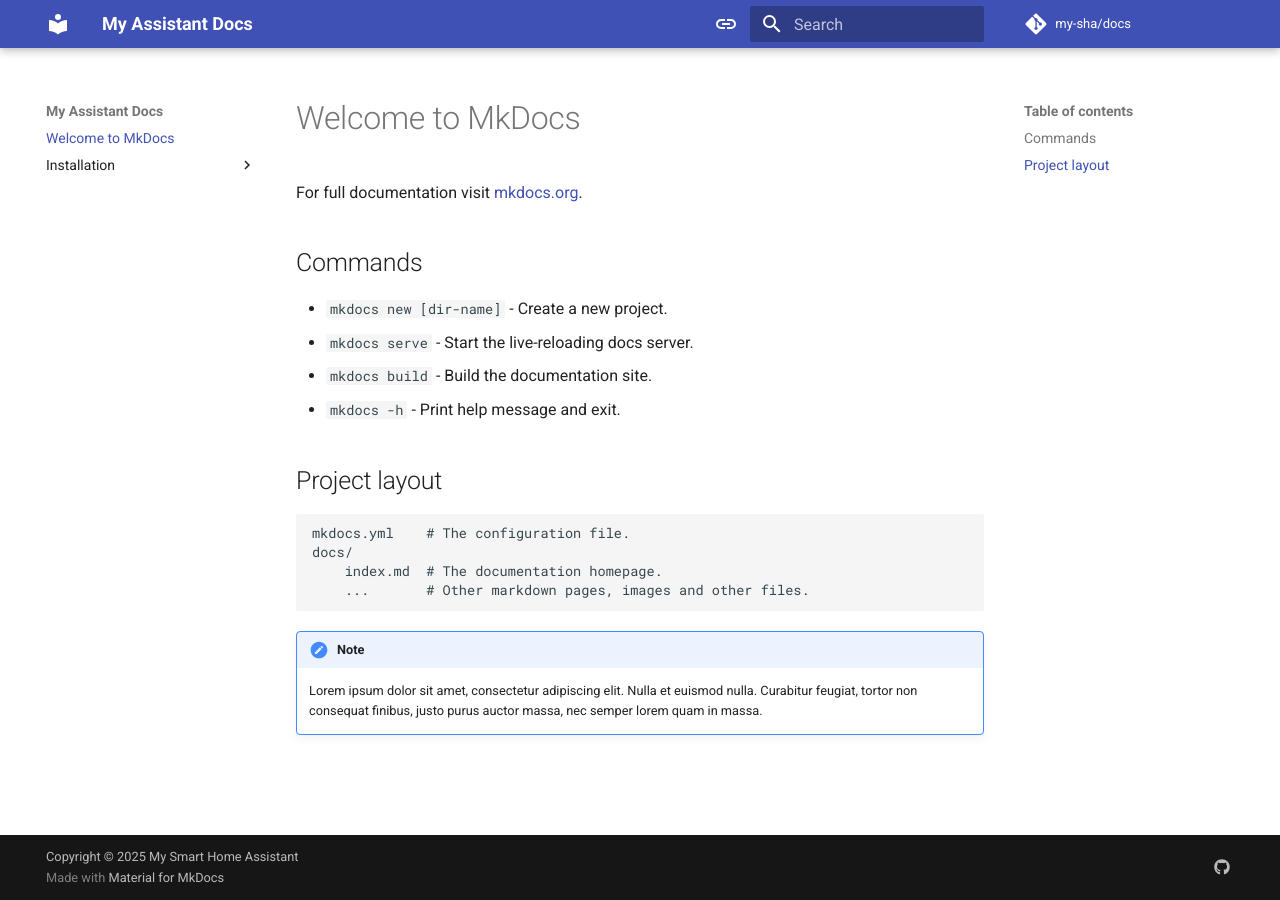
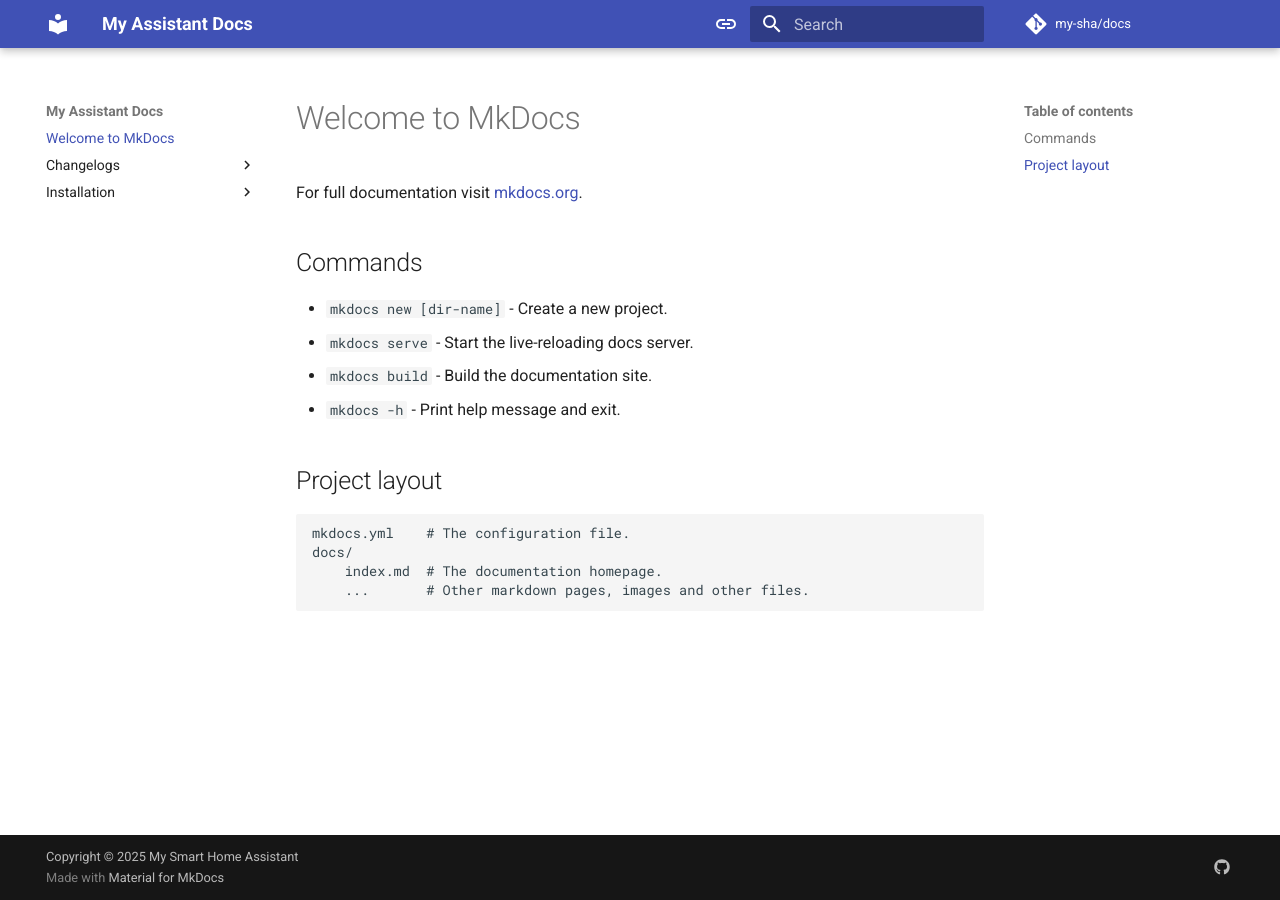
Before and after one commit to my-sha/docs, an MkDocs documentation site: the page built from docs/index.md, in a window 1280 px wide. Built offline with MkDocs 1.6.1 and Material for MkDocs 9.7.7, drawn with Linux system fonts in a browser that asks for light colours; comment, search, counter and statistics services are not loaded.

Commit message:
Changelogs

```diff
--- a/docs/index.md
+++ b/docs/index.md
@@ -16,9 +16,18 @@
         index.md  # The documentation homepage.
         ...       # Other markdown pages, images and other files.
 
-
-!!! note
-
-    Lorem ipsum dolor sit amet, consectetur adipiscing elit. Nulla et euismod
-    nulla. Curabitur feugiat, tortor non consequat finibus, justo purus auctor
-    massa, nec semper lorem quam in massa.
+<script src="https://giscus.app/client.js"
+        data-repo="my-sha/docs"
+        data-repo-id="R_kgDOOBv1Hw"
+        data-category="General"
+        data-category-id="DIC_kwDOOBv1H84CnevE"
+        data-mapping="pathname"
+        data-strict="0"
+        data-reactions-enabled="1"
+        data-emit-metadata="0"
+        data-input-position="bottom"
+        data-theme="light"
+        data-lang="en"
+        crossorigin="anonymous"
+        async>
+</script>
```
Also changed, not shown: docs/Changelogs/02.03.2025.md (added, +24 -0 lines).
